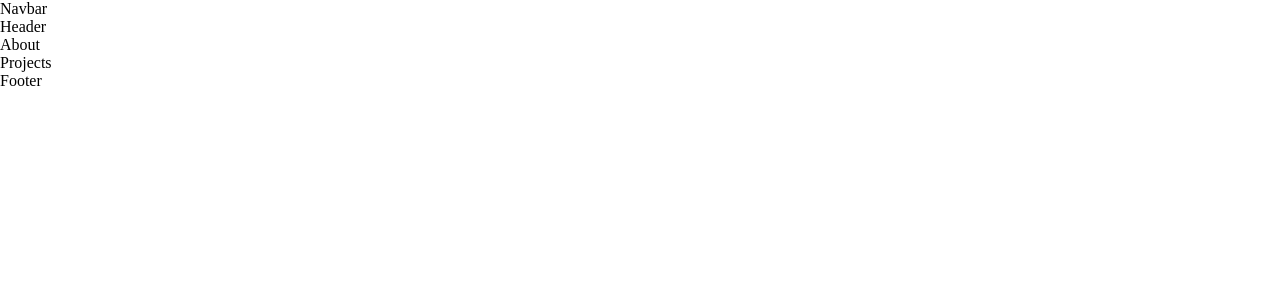
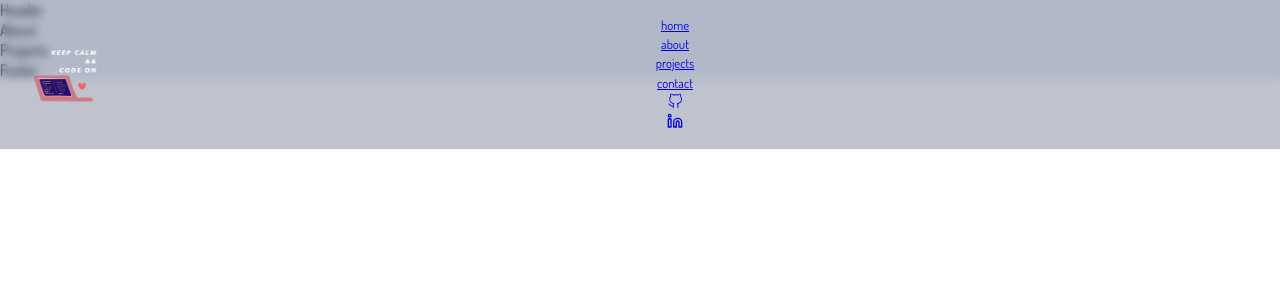
Before and after one commit to Kaz1022/portfolio_fe, a React (Create React App) app: page / in a window 1280 px wide. Shown: the top 300 px of the page. Built offline with nearby package versions, Linux system fonts and the light colour scheme.

Commit message:
add navbar items

```diff
--- a/src/App.js
+++ b/src/App.js
@@ -2,6 +2,7 @@ import React from "react";
 
 import { About, Footer, Header, Projects } from './container';
 import { Navbar } from './components'
+import './App.scss';
 
 const App = () => {
   return (
--- /dev/null
+++ b/src/App.scss
@@ -0,0 +1,188 @@
+.app {
+  background-color: var(--primary-color);
+  font-family: var(--font-base);
+}
+
+.app__whitebg {
+  background-color: var(--white-color);
+}
+
+.app__primarybg {
+  background-color: var(--primary-color);
+}
+
+.app__container {
+  width: 100%;
+  min-height: 100vh;
+
+  display: flex;
+  flex-direction: row;
+}
+
+.app__flex {
+  display: flex;
+  justify-content: center;
+  align-items: center;
+}
+
+.app__wrapper {
+  flex: 1;
+  width: 100%;
+  flex-direction: column;
+  padding: 4rem 2rem;
+
+  @media screen and (max-width: 450px) {
+    padding: 4rem 1rem 2rem;
+  }
+}
+
+.copyright {
+  width: 100%;
+  padding: 2rem 0 0;
+
+  display: flex;
+  flex-direction: column;
+  justify-content: flex-end;
+  align-items: flex-end;
+
+  p {
+    text-transform: uppercase;
+    color: var(--black-color);
+  }
+}
+
+.head-text {
+  font-size: 2.75rem;
+  font-weight: 800;
+  text-align: center;
+  color: var(--black-color);
+  text-transform: capitalize;
+
+  span {
+    color: var(--secondary-color);
+  }
+
+  @media screen and (min-width: 2000px) {
+    font-size: 4rem;
+  }
+
+  @media screen and (max-width: 450px) {
+    font-size: 2rem;
+  }
+}
+
+.p-text {
+  font-size: 0.8rem;
+  text-align: left;
+  color: var(--gray-color);
+  line-height: 1.5;
+
+  @media screen and (min-width: 2000px) {
+    font-size: 1.75rem;
+  }
+}
+
+.bold-text {
+  font-size: 1rem;
+  font-weight: 800;
+  color: var(--black-color);
+  text-align: left;
+
+  @media screen and (min-width: 2000px) {
+    font-size: 2rem;
+  }
+
+  @media screen and (max-width: 450px) {
+    font-size: 0.9rem;
+  }
+}
+
+.app__social {
+  display: flex;
+  justify-content: flex-end;
+  align-items: center;
+  flex-direction: column;
+
+  padding: 1rem;
+
+  div {
+    width: 40px;
+    height: 40px;
+    border-radius: 50%;
+    background-color: var(--white-color);
+    margin: 0.25rem 0;
+    border: 1px solid var(--lightGray-color);
+
+    display: flex;
+    justify-content: center;
+    align-items: center;
+
+    transition: all 0.3s ease-in-out;
+
+    svg {
+      width: 15px;
+      height: 15px;
+      color: var(--gray-color);
+    }
+
+    &:hover {
+      background-color: var(--secondary-color);
+      border-color: var(--secondary-color);
+
+      svg {
+        color: var(--white-color);
+      }
+    }
+
+    @media screen and (min-width: 2000px) {
+      width: 70px;
+      height: 70px;
+
+      margin: 0.5rem 0;
+
+      svg {
+        width: 30px;
+        height: 30px;
+      }
+    }
+  }
+}
+
+.app__navigation {
+  display: flex;
+  justify-content: center;
+  align-items: center;
+  flex-direction: column;
+
+  padding: 1rem;
+
+  .app__navigation-dot {
+    width: 10px;
+    height: 10px;
+    border-radius: 50%;
+    background-color: #cbcbcb;
+    margin: 0.5rem;
+
+    transition: background-color 0.2s ease-in-out;
+
+    &:hover {
+      background-color: var(--secondary-color);
+    }
+
+    @media screen and (min-width: 2000px) {
+      width: 20px;
+      height: 20px;
+    }
+  }
+}
+
+@media screen and (max-width: 500px) {
+  .app__navigation,
+  .app__social {
+    display: none;
+  }
+
+  .copyright {
+    padding: 2rem;
+  }
+}
--- a/src/components/Navbar/Navbar.jsx
+++ b/src/components/Navbar/Navbar.jsx
@@ -1,10 +1,33 @@
 import React from 'react'
+
+import { images } from '../../constants';
+import { VscGithubAlt } from "react-icons/vsc"
+import { FiLinkedin } from "react-icons/fi"
+
 
 import "./Navbar.scss";
 
 const Navbar = () => {
   return (
-    <div>Navbar</div>
+    <nav className='app__navbar'>
+      <div className='app__navbar-logo'>
+        <img src={images.logo} alt="logo" />
+      </div>
+      <ul className='app__navbar-links'>
+        {['home', 'about', 'projects', 'contact'].map((item) => (
+          <li className="app__flex p-text" key={`link-${item}`}>
+            <div />
+            <a href={`#${item}`}>{item}</a>
+          </li>
+        ))}
+          <li className="app__flex">
+            <a href="https://github.com/Kaz1022" target="_blank" rel="noopener noreferrer"><VscGithubAlt /></a>
+          </li>
+          <li className="app__flex">
+          <a href="https://www.linkedin.com/in/kazbaynton/" target="_blank" rel="noopener noreferrer"><FiLinkedin /></a>
+          </li>
+      </ul>
+    </nav>
   )
 }
 
--- a/src/components/Navbar/Navbar.scss
+++ b/src/components/Navbar/Navbar.scss
@@ -0,0 +1,32 @@
+.app__navbar {
+  width: 100%;
+
+  display: flex;
+  justify-content: space-between;
+  align-items: center;
+
+  padding: 1rem 2rem;
+  background: rgba(3, 16, 62, 0.25);
+  backdrop-filter: blur(4px);
+  -webkit-backdrop-filter: blur(4px);
+  position: fixed;
+  z-index: 2;
+}
+
+.app__navbar-logo {
+  display: flex;
+  justify-content: flex-start;
+  align-items: center;
+
+  img {
+    width: 70px;
+
+    @media screen and (min-width: 2000px) {
+      width: 180px;
+    }
+  }
+}
+
+.app__navbar-links {
+  flex: 1;
+}
--- /dev/null
+++ b/src/constants/images.js
@@ -0,0 +1,3 @@
+import logo from '../assets/notelogo.png';
+
+export default { logo };
--- /dev/null
+++ b/src/constants/index.js
@@ -0,0 +1,3 @@
+import images from './images';
+
+export { images };
--- a/src/index.css
+++ b/src/index.css
@@ -1,7 +1,7 @@
-@import url("https://fonts.googleapis.com/css2?family=DM+Sans:wght@400;500;700&display=swap");
+@import url('https://fonts.googleapis.com/css2?family=Dosis:wght@300;400;500;600;700&display=swap');
 
 :root {
-  --font-base: "DM Sans", sans-serif;
+  --font-base: "Dosis", sans-serif;
 
   --primary-color: #edf2f8;
   --secondary-color: #313bac;
@@ -10,6 +10,8 @@
   --gray-color: #6b7688;
   --brown-color: #46364a;
   --white-color: #ffffff;
+
+  --navy-color: #03103E;
 }
 
 * {
```
Also changed, not shown: src/assets/notelogo.png (added).
